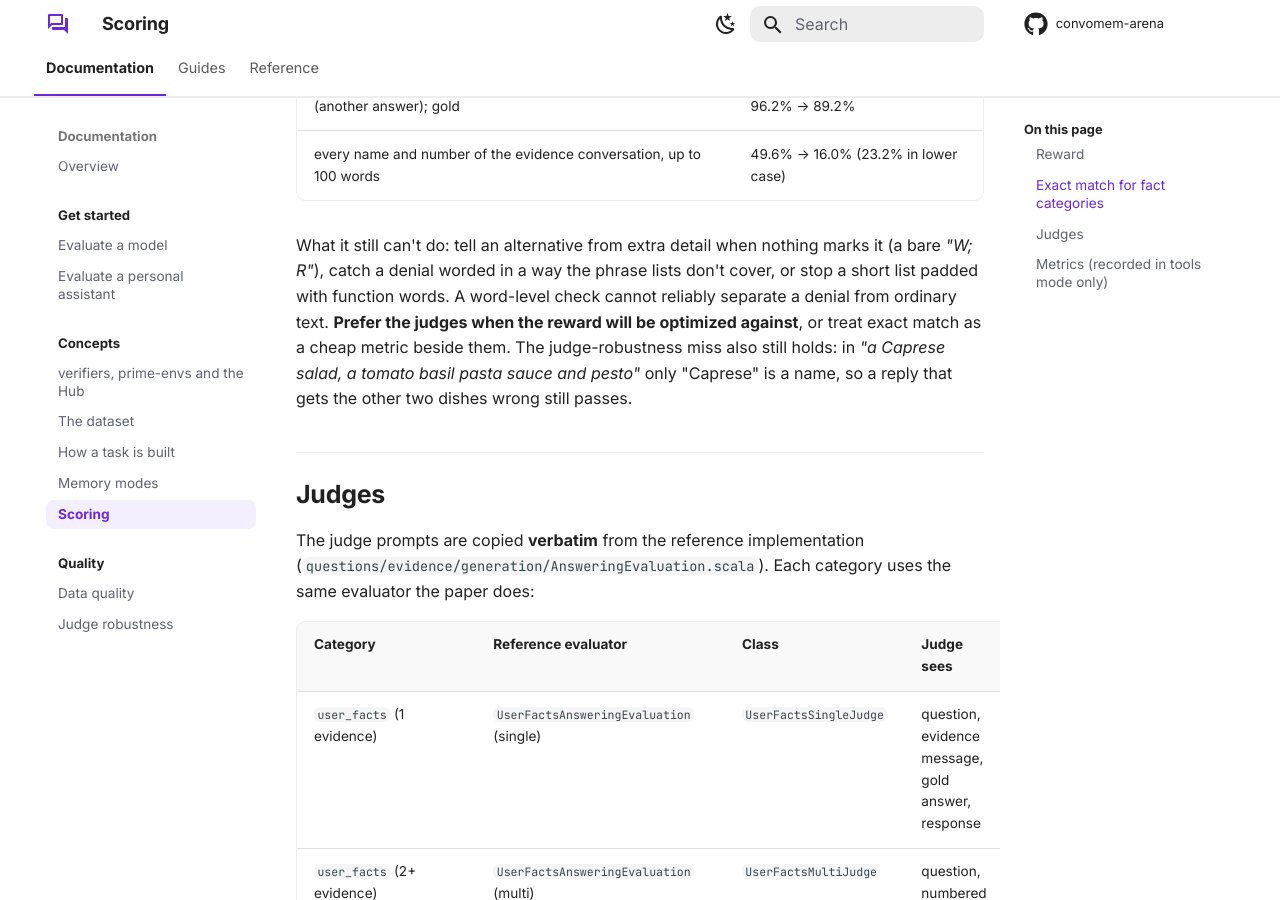
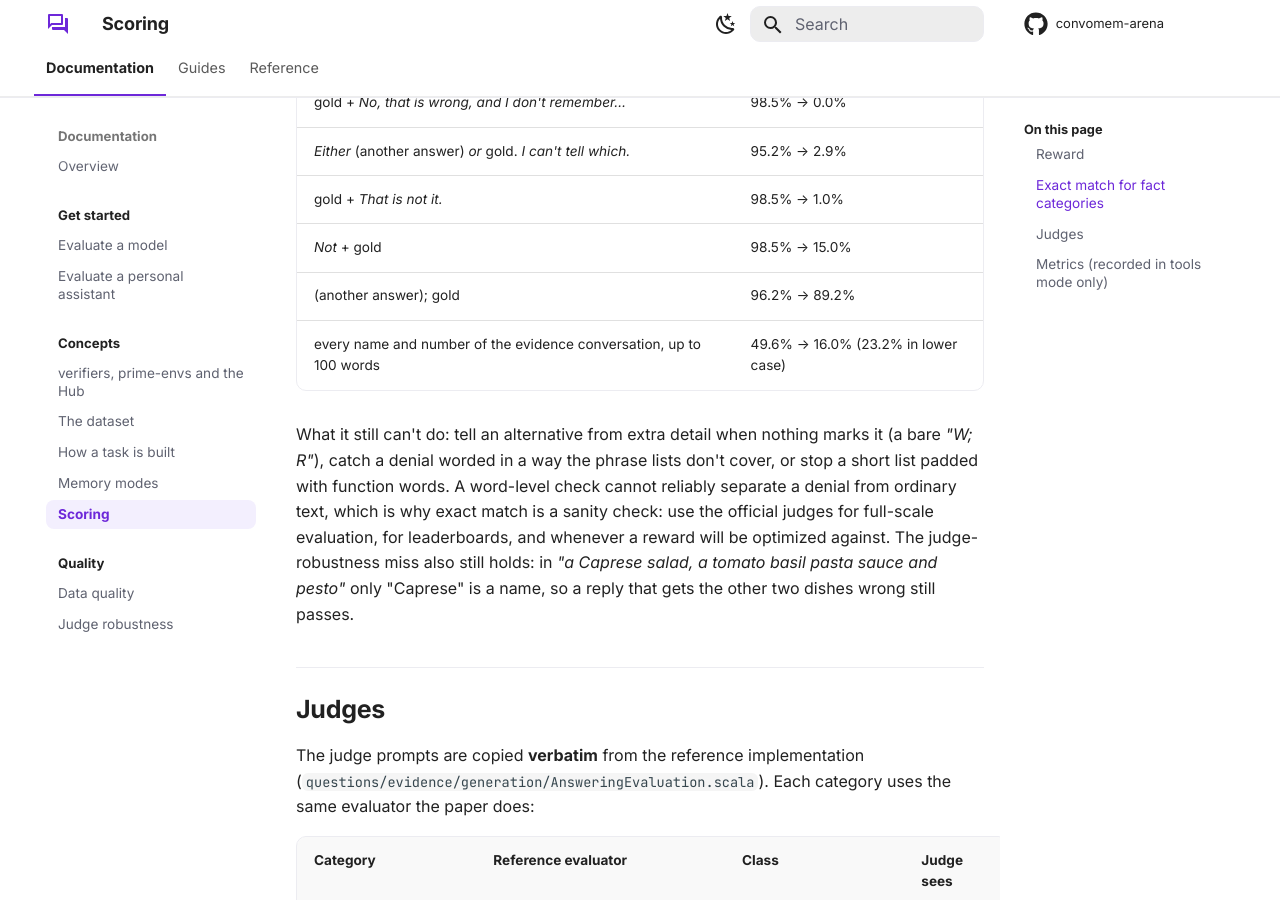
Before and after one commit to Super-Eric/convomem-arena, an MkDocs documentation site: the page built from docs/concepts/scoring.md, in a window 1280 px wide and 900 px high, scrolled down 2263 px. Built offline with MkDocs 1.6.1 and Material for MkDocs 9.7.7, drawn with Linux system fonts in a browser that asks for light colours; comment, search, counter and statistics services are not loaded; some of the changed text lies outside the part shown.

Commit message:
Document exact match as a sanity check; release 0.1.4
Exact match is a cheap end-to-end sanity check, not a substitute for the
official ConvoMem judges: README and docs now say to always use the
judges for full-scale evaluation and leaderboards. Also adds author and
project URLs to pyproject.toml and bumps the version to 0.1.4 to match
the Environments Hub release.

Co-Authored-By: Claude Opus 5.5 <noreply@anthropic.com>

```diff
--- a/docs/concepts/scoring.md
+++ b/docs/concepts/scoring.md
@@ -12,6 +12,9 @@ description: "The reward, ConvoMem's official per-category judges, and the retri
 | `correct` | 1.0 | `1.0` if the category's ConvoMem judge says RIGHT, else `0.0`. An empty final reply scores `0.0` without calling the judge. With `fact-scoring exact_match`, the three fact categories use the deterministic check below instead |
 
 ## Exact match for fact categories
+
+!!! warning "A sanity check, not a benchmark score"
+    Exact match is meant as a **cheap sanity check** that the environment runs end to end and that replies contain the expected facts, with no judge endpoint and no cost. **For any full-scale evaluation, published result or leaderboard, always use the official judges** (the default, `fact-scoring judge`), and keep the judge model fixed across compared runs.
 
 The official judges make scores comparable with the ConvoMem paper, but each one is a model call: it costs time and money, needs an endpoint, and can vary between runs. For `user_facts`, `assistant_facts` and `changing_facts` there is a deterministic alternative.
 
@@ -49,7 +52,7 @@ The other three categories always use their judge: abstention and the two rubric
 | (another answer); gold | 96.2% → 89.2% |
 | every name and number of the evidence conversation, up to 100 words | 49.6% → 16.0% (23.2% in lower case) |
 
-What it still can't do: tell an alternative from extra detail when nothing marks it (a bare *"W; R"*), catch a denial worded in a way the phrase lists don't cover, or stop a short list padded with function words. A word-level check cannot reliably separate a denial from ordinary text. **Prefer the judges when the reward will be optimized against**, or treat exact match as a cheap metric beside them. The judge-robustness miss also still holds: in *"a Caprese salad, a tomato basil pasta sauce and pesto"* only "Caprese" is a name, so a reply that gets the other two dishes wrong still passes.
+What it still can't do: tell an alternative from extra detail when nothing marks it (a bare *"W; R"*), catch a denial worded in a way the phrase lists don't cover, or stop a short list padded with function words. A word-level check cannot reliably separate a denial from ordinary text, which is why exact match is a sanity check: use the official judges for full-scale evaluation, for leaderboards, and whenever a reward will be optimized against. The judge-robustness miss also still holds: in *"a Caprese salad, a tomato basil pasta sauce and pesto"* only "Caprese" is a name, so a reply that gets the other two dishes wrong still passes.
 
 ## Judges
 
```
Also changed, not shown: README.md (+6 -0 lines), docs/reference/changelog.md (+1 -1 lines), docs/reference/configuration.md (+1 -1 lines), pyproject.toml (+7 -1 lines), 1 other file.
